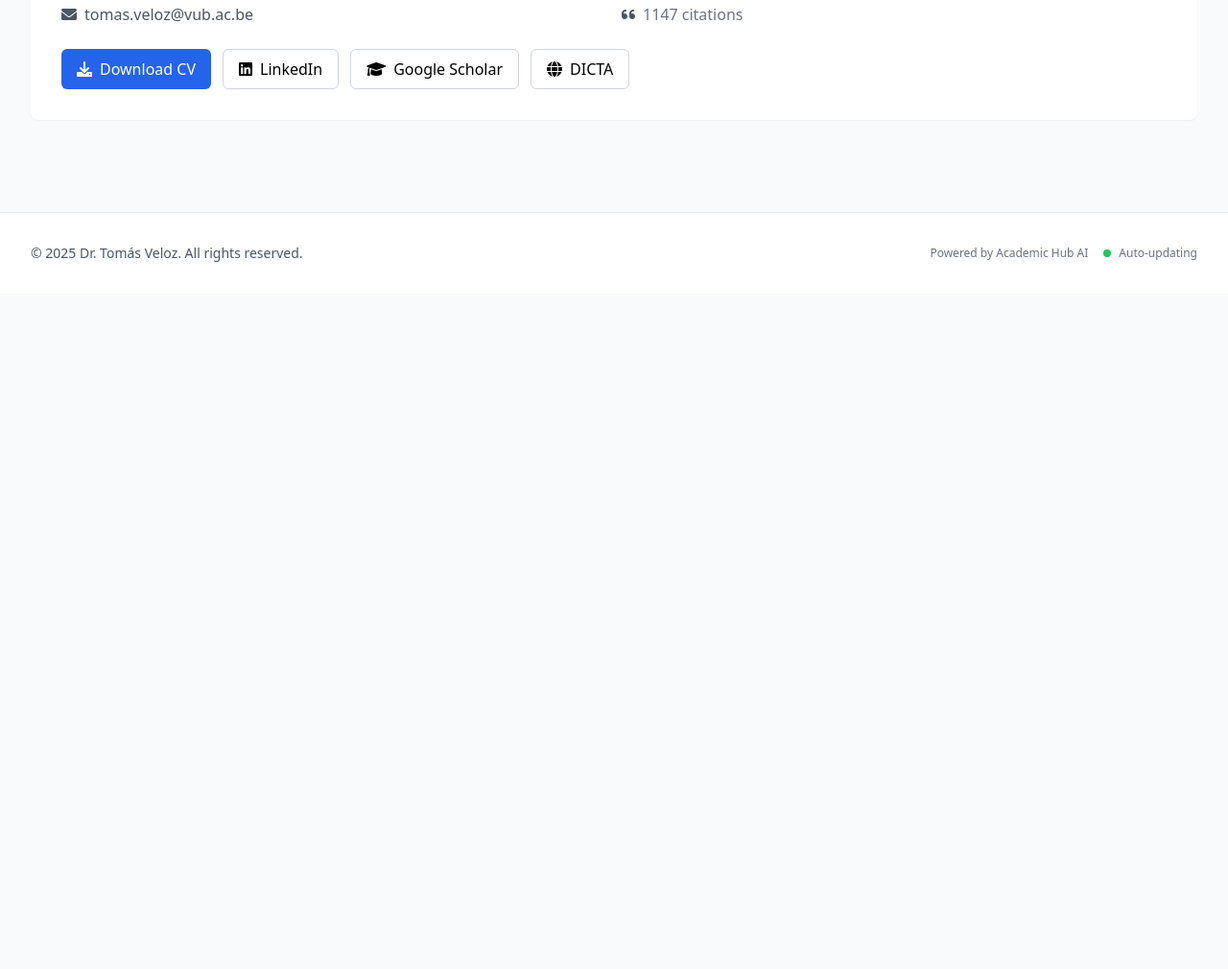
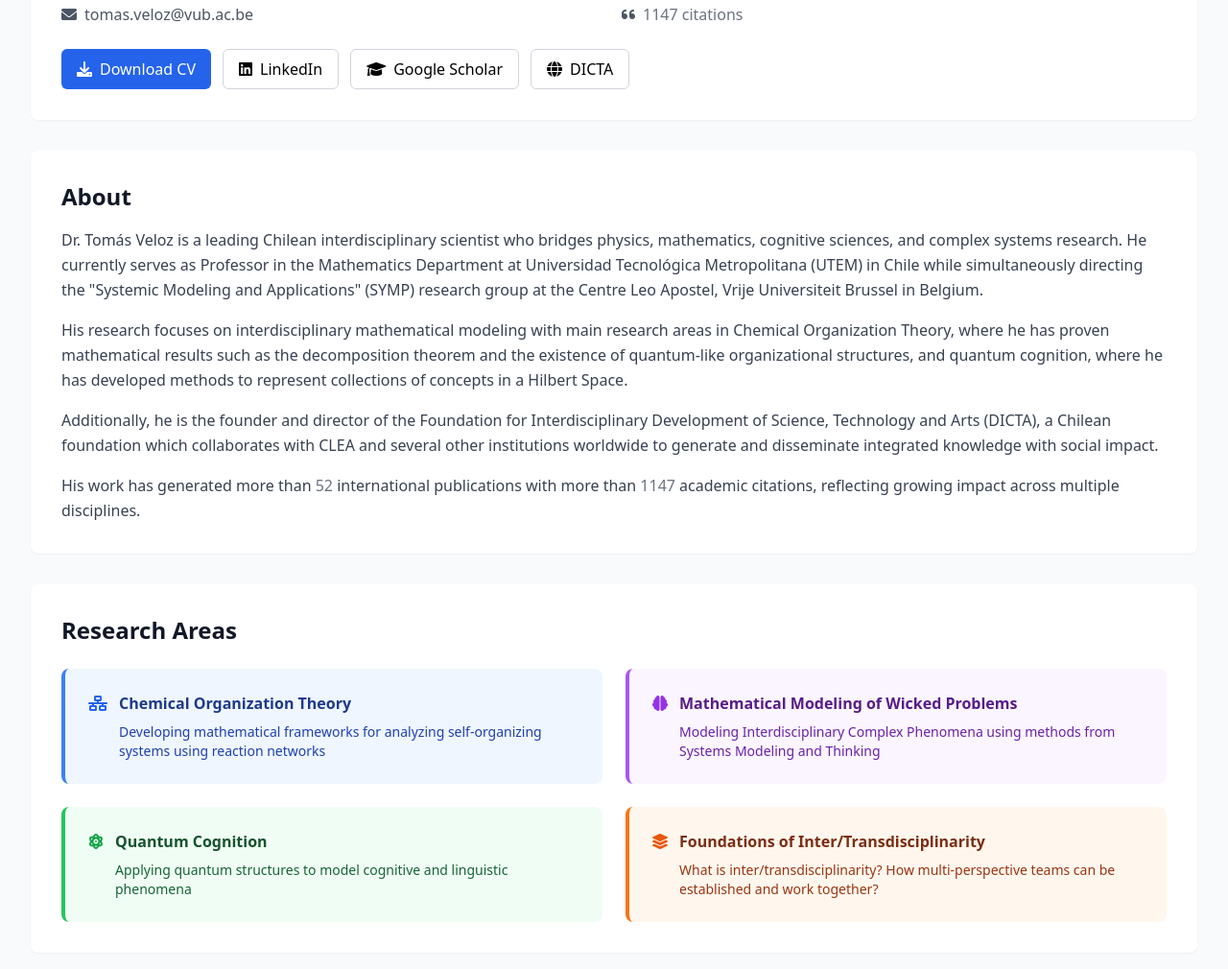
Before and after one commit to tveloz/tveloz.github.io, a plain HTML site: page index.html in a window 1280 px wide. Shown: the part 870-1880 px from the top of the page at 96% size. Before the commit the page ends 1176 px from the top, so only its background shows below. Drawn offline with nearby package versions, Linux system fonts and the light colour scheme.

Commit message:
fix index carrousel

```diff
--- a/index.html
+++ b/index.html
@@ -242,7 +242,7 @@
             </div>
         </div>
 
-        <!-- About Section -->
+<!-- About Section -->
         <section id="about" class="section active fade-in">
             <div class="space-y-8">
                 <div class="bg-white rounded-lg shadow-sm p-8">
@@ -350,6 +350,69 @@
                         </div>
                     </div>
                 </div>
+
+                <!-- Bio Section -->
+                <div class="bg-white rounded-lg shadow-sm p-8">
+                    <h2 class="text-2xl font-bold text-gray-900 mb-4">About</h2>
+                    <div class="prose prose-gray max-w-none">
+                        <p class="text-gray-700 leading-relaxed mb-4">
+                            Dr. Tomás Veloz is a leading Chilean interdisciplinary scientist who bridges physics, mathematics, cognitive sciences, and complex systems research. He currently serves as Professor in the Mathematics Department at Universidad Tecnológica Metropolitana (UTEM) in Chile while simultaneously directing the "Systemic Modeling and Applications" (SYMP) research group at the Centre Leo Apostel, Vrije Universiteit Brussel in Belgium.
+                        </p>
+                        <p class="text-gray-700 leading-relaxed mb-4">
+                            His research focuses on interdisciplinary mathematical modeling with main research areas in Chemical Organization Theory, where he has proven mathematical results such as the decomposition theorem and the existence of quantum-like organizational structures, and quantum cognition, where he has developed methods to represent collections of concepts in a Hilbert Space.
+                        </p>
+                        <p class="text-gray-700 leading-relaxed mb-4">
+                            Additionally, he is the founder and director of the Foundation for Interdisciplinary Development of Science, Technology and Arts (DICTA), a Chilean foundation which collaborates with CLEA and several other institutions worldwide to generate and disseminate integrated knowledge with social impact.
+                        </p>
+                        <p class="text-gray-700 leading-relaxed">
+                            His work has generated more than <span id="publicationCount" class="loading">loading...</span> international publications with more than <span id="citationCountText" class="loading">loading...</span> academic citations, reflecting growing impact across multiple disciplines.
+                        </p>
+                    </div>
+                </div>
+
+                <!-- Research Areas -->
+                <div class="bg-white rounded-lg shadow-sm p-8">
+                    <h2 class="text-2xl font-bold text-gray-900 mb-6">Research Areas</h2>
+                    <div class="grid grid-cols-1 md:grid-cols-2 gap-6">
+                        <div class="p-6 rounded-lg border-l-4 border-blue-500 bg-blue-50 cursor-pointer hover:shadow-md transition-shadow" onclick="window.open('research/chemical-organization-theory.html', '_self')">
+                            <div class="flex items-start space-x-3">
+                                <i class="fas fa-network-wired text-blue-600 mt-1"></i>
+                                <div>
+                                    <h3 class="font-semibold text-blue-900 mb-2">Chemical Organization Theory</h3>
+                                    <p class="text-blue-800 text-sm">Developing mathematical frameworks for analyzing self-organizing systems using reaction networks</p>
+                                </div>
+                            </div>
+                        </div>
+                        <div class="p-6 rounded-lg border-l-4 border-purple-500 bg-purple-50 cursor-pointer hover:shadow-md transition-shadow" onclick="window.open('research/mathematical-modeling-wicked-problems.html', '_self')">
+                            <div class="flex items-start space-x-3">
+                                <i class="fas fa-brain text-purple-600 mt-1"></i>
+                                <div>
+                                    <h3 class="font-semibold text-purple-900 mb-2">Mathematical Modeling of Wicked Problems</h3>
+                                    <p class="text-purple-800 text-sm">Modeling Interdisciplinary Complex Phenomena using methods from Systems Modeling and Thinking</p>
+                                </div>
+                            </div>
+                        </div>
+                        <div class="p-6 rounded-lg border-l-4 border-green-500 bg-green-50 cursor-pointer hover:shadow-md transition-shadow" onclick="window.open('research/quantum-cognition.html', '_self')">
+                            <div class="flex items-start space-x-3">
+                                <i class="fas fa-atom text-green-600 mt-1"></i>
+                                <div>
+                                    <h3 class="font-semibold text-green-900 mb-2">Quantum Cognition</h3>
+                                    <p class="text-green-800 text-sm">Applying quantum structures to model cognitive and linguistic phenomena</p>
+                                </div>
+                            </div>
+                        </div>
+                        <div class="p-6 rounded-lg border-l-4 border-orange-500 bg-orange-50 cursor-pointer hover:shadow-md transition-shadow" onclick="window.open('research/foundations-interdisciplinarity.html', '_self')">
+                            <div class="flex items-start space-x-3">
+                                <i class="fas fa-layer-group text-orange-600 mt-1"></i>
+                                <div>
+                                    <h3 class="font-semibold text-orange-900 mb-2">Foundations of Inter/Transdisciplinarity</h3>
+                                    <p class="text-orange-800 text-sm">What is inter/transdisciplinarity? How multi-perspective teams can be established and work together?</p>
+                                </div>
+                            </div>
+                        </div>
+                    </div>
+                </div>
+            </div>
         </section>
 
         <!-- Publications Section -->
```
